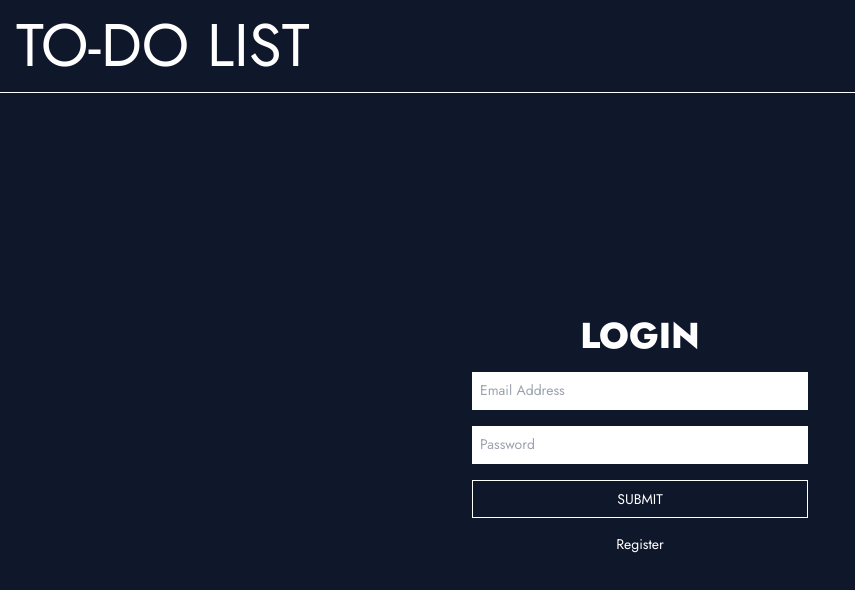
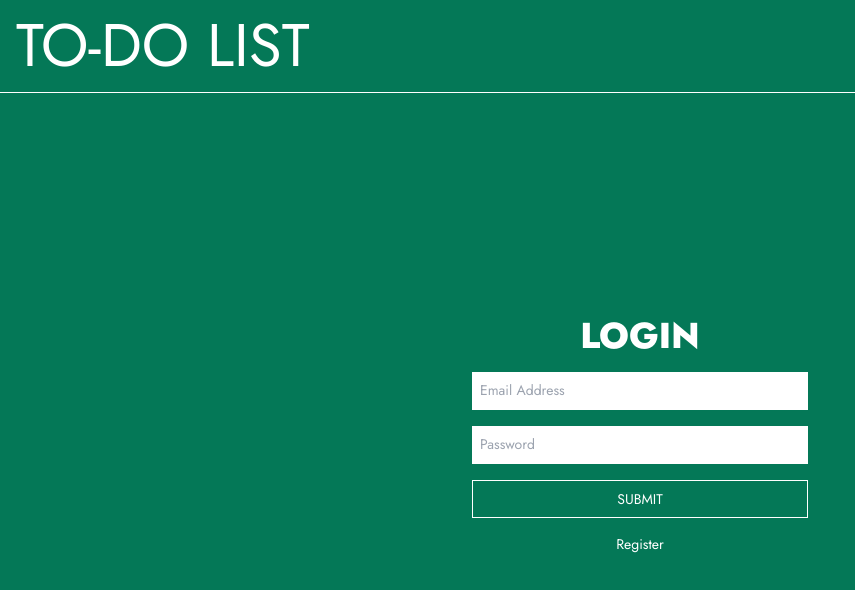
Before and after one commit to JonTimus/Next-JS-ToDoApp-Auth, a Next.js app: page / in a window 1280 px wide. Shown: the top 590 px of the page, without its empty margins (0-855 px from the left). Built offline with nearby package versions, Linux system fonts and the light colour scheme; no server answers; some icons are missing.

Commit message:
changed bg colors

```diff
--- a/components/Layout.js
+++ b/components/Layout.js
@@ -5,7 +5,7 @@ import Header from './Header'
 export default function Layout(props) {
   const { children } = props
   return (
-    <div className='flex flex-col min-h-screen relative bg-slate-900 text-white'>
+    <div className='flex flex-col min-h-screen relative bg-emerald-700 text-white'>
       <Header />
       <main className='flex-1 flex flex-col p-4'>
         {children}
--- a/components/UserDashboard.js
+++ b/components/UserDashboard.js
@@ -122,7 +122,7 @@ export default function UserDashboard() {
         <div className='w-full max-w-[65ch] text-xs sm:text-sm mx-auto flex flex-col flex-1 gap-3 sm:gap-5'>
             <div className='flex items-stretch'>
                 <input type='text' placeholder="Enter todo" value={todo} onChange={(e) => setTodo(e.target.value)} className="outline-none p-3 text-base sm:text-lg text-slate-900 flex-1" />
-                <button onClick={handleAddTodo} className='w-fit px-4 sm:px-6 py-2 sm:py-3 bg-amber-400 text-white font-medium text-base duration-300 hover:opacity-40'>ADD</button>
+                <button onClick={handleAddTodo} className='w-fit px-4 sm:px-6 py-2 sm:py-3 bg-green-500 text-white font-medium text-base duration-300 hover:opacity-40'>ADD</button>
             </div>
             {(loading) && (<div className='flex-1 grid place-items-center'>
                 <i className="fa-solid fa-spinner animate-spin text-6xl"></i>
```
